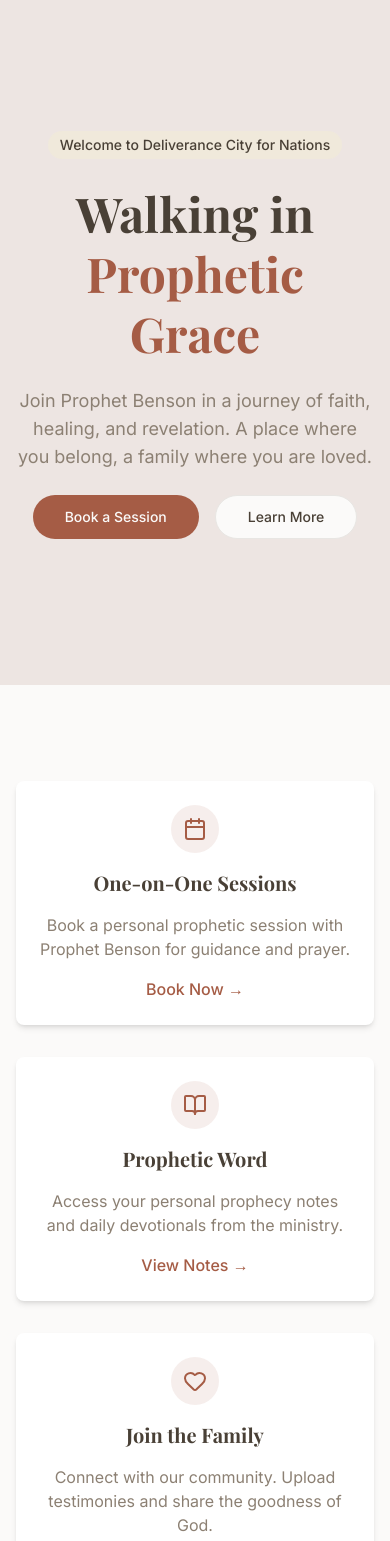
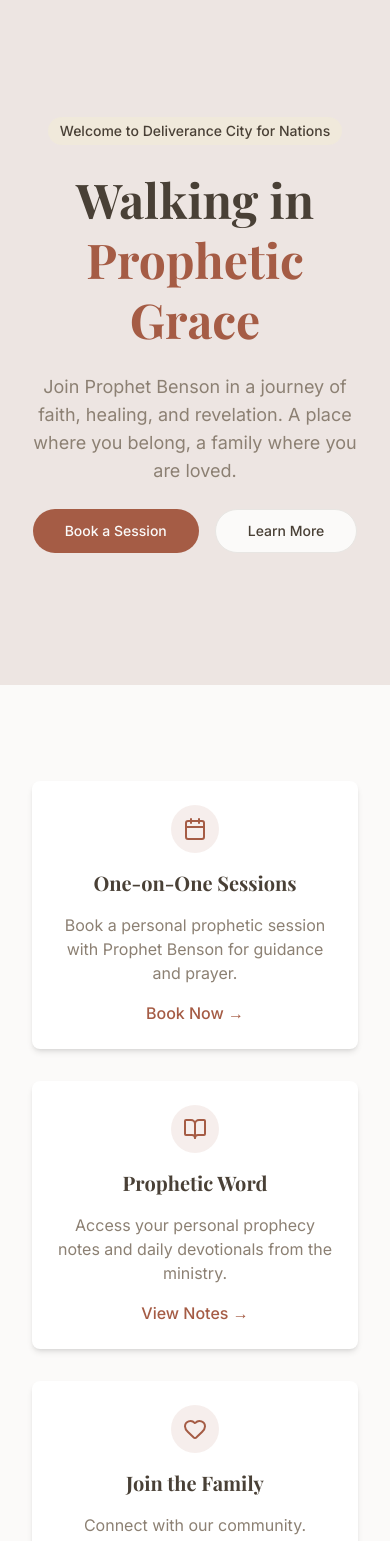
Before and after one commit to TheCrossChurchInt/website, a Next.js app: page / in a window 390 px wide. Shown: the part 80-1621 px from the top of the page. Built offline with nearby package versions, Linux system fonts and the light colour scheme; a web font is replaced by a local one.

Commit message:
fix(ui): centralize container alignment and spacing

```diff
--- a/app/page.tsx
+++ b/app/page.tsx
@@ -12,7 +12,7 @@ export default function Home() {
         <div className="absolute inset-0 bg-primary/10" />
         <div className="absolute top-0 right-0 w-1/2 h-full bg-primary/5 rounded-l-[100px] hidden md:block" />
 
-        <div className="container px-4 relative z-10 grid md:grid-cols-2 gap-8 items-center">
+        <div className="container relative z-10 grid md:grid-cols-2 gap-8 items-center">
             <div className="space-y-6 text-center md:text-left">
                 <span className="inline-block px-3 py-1 rounded-full bg-secondary text-secondary-foreground text-sm font-medium">
                     Welcome to Deliverance City for Nations
@@ -46,7 +46,7 @@ export default function Home() {
       </section>
 
       {/* Features / Quick Access */}
-      <section className="container px-4">
+      <section className="container">
         <div className="grid md:grid-cols-3 gap-8">
             <Card className="hover:shadow-lg transition-shadow border-none shadow-md bg-card">
                 <CardContent className="pt-6 flex flex-col items-center text-center space-y-4">
@@ -91,7 +91,7 @@ export default function Home() {
 
       {/* Vision Section */}
       <section className="bg-primary text-primary-foreground py-20 relative overflow-hidden">
-        <div className="container px-4 text-center relative z-10">
+        <div className="container text-center relative z-10">
           <span className="uppercase tracking-widest text-sm font-medium opacity-80 mb-4 block">Our Vision</span>
           <h2 className="font-serif text-3xl md:text-5xl font-bold mb-8 max-w-4xl mx-auto leading-tight">
             "Sing to the Lord, all the earth; proclaim his salvation day after day. Declare his glory among the nations, his marvelous deeds among all peoples."
@@ -103,7 +103,7 @@ export default function Home() {
 
       {/* Upcoming Events / Mock Content */}
       <section className="bg-secondary/30 py-20">
-          <div className="container px-4">
+          <div className="container">
               <div className="flex justify-between items-end mb-12">
                   <div>
                       <h2 className="font-serif text-3xl md:text-4xl font-bold text-foreground mb-4">Upcoming Events</h2>
--- a/tailwind.config.ts
+++ b/tailwind.config.ts
@@ -8,6 +8,13 @@ const config: Config = {
     "./app/**/*.{js,ts,jsx,tsx,mdx}",
   ],
   theme: {
+    container: {
+      center: true,
+      padding: "2rem",
+      screens: {
+        "2xl": "1400px",
+      },
+    },
   	extend: {
   		colors: {
   			background: 'hsl(var(--background))',
```
